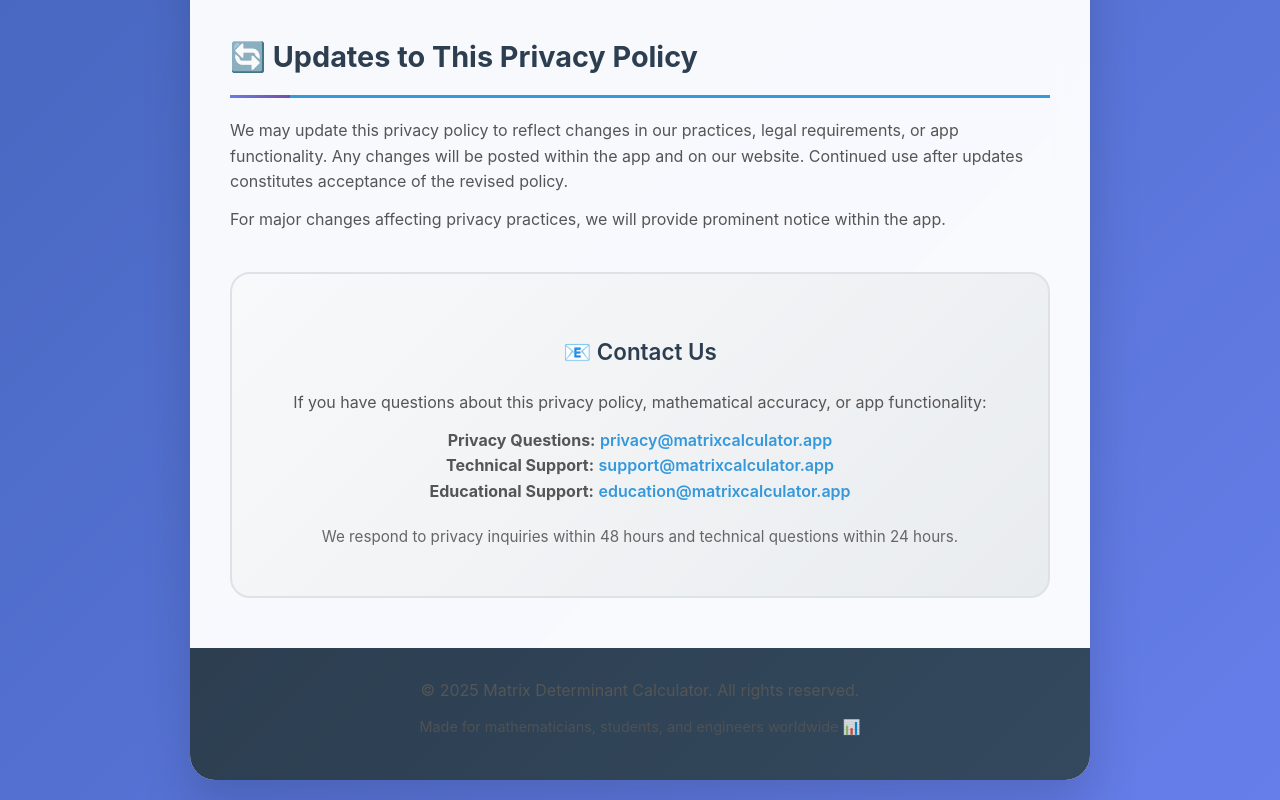
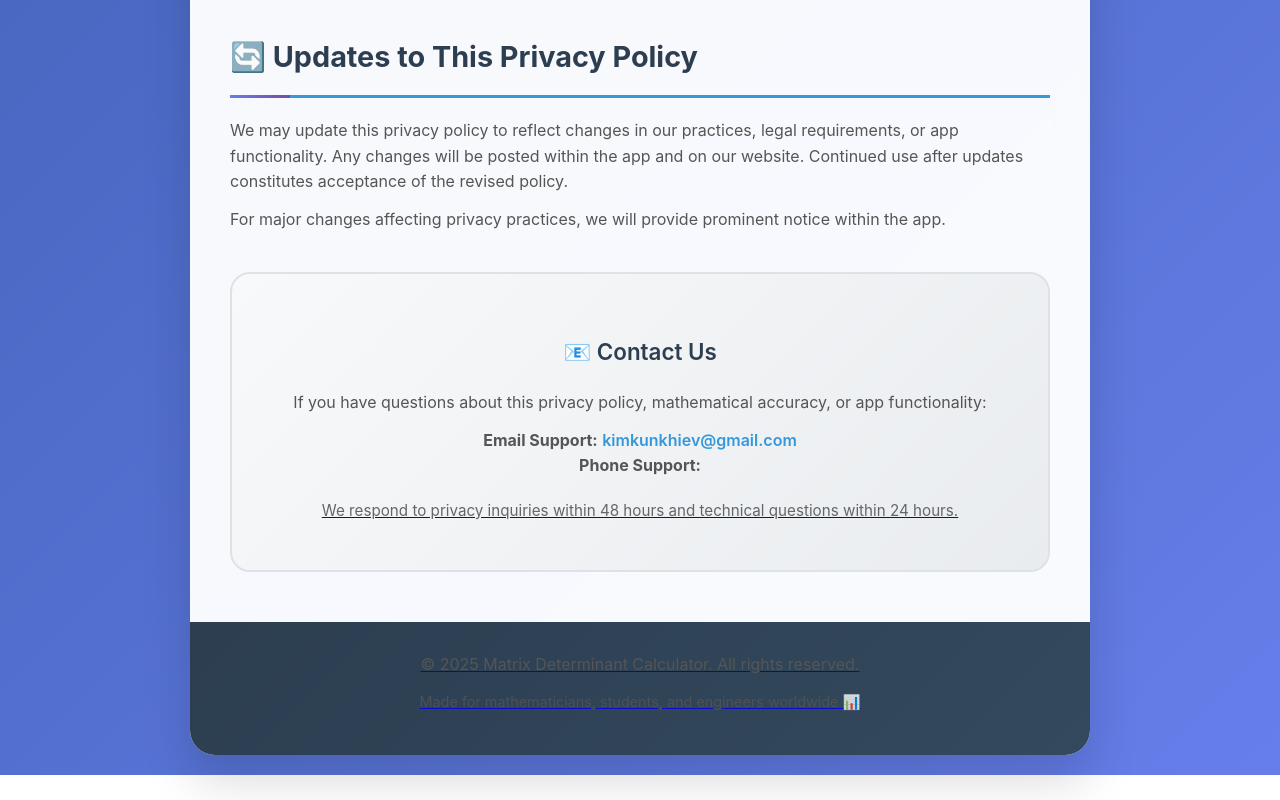
Before and after one commit to xiaoma6869Pro/determinant-privacy-app, a plain HTML site: page index.html in a window 1280 px wide. Shown: the part 6226-7026 px from the top of the page. After the commit the page ends 7001 px from the top, so only its background shows below. Drawn offline with Linux system fonts and the light colour scheme.

Commit message:
First inti

```diff
--- a/index.html
+++ b/index.html
@@ -492,9 +492,8 @@
                 <h3>📧 Contact Us</h3>
                 <p>If you have questions about this privacy policy, mathematical accuracy, or app functionality:</p>
                 <p>
-                    <strong>Privacy Questions:</strong> <a href="mailto:privacy@matrixcalculator.app" class="contact-link">privacy@matrixcalculator.app</a><br>
-                    <strong>Technical Support:</strong> <a href="mailto:support@matrixcalculator.app" class="contact-link">support@matrixcalculator.app</a><br>
-                    <strong>Educational Support:</strong> <a href="mailto:education@matrixcalculator.app" class="contact-link">education@matrixcalculator.app</a>
+                    <strong>Email Support:</strong> <a href="kimkunkhiev@gmail.com" class="contact-link">kimkunkhiev@gmail.com</a><br>
+                    <strong>Phone Support:</strong> <a href="(+855) 67 88 43 18" class="(+855) 67 88 43 18"</a>
                 </p>
                 <p style="margin-top: 20px; font-size: 0.95rem; color: #666;">
                     We respond to privacy inquiries within 48 hours and technical questions within 24 hours.
```
